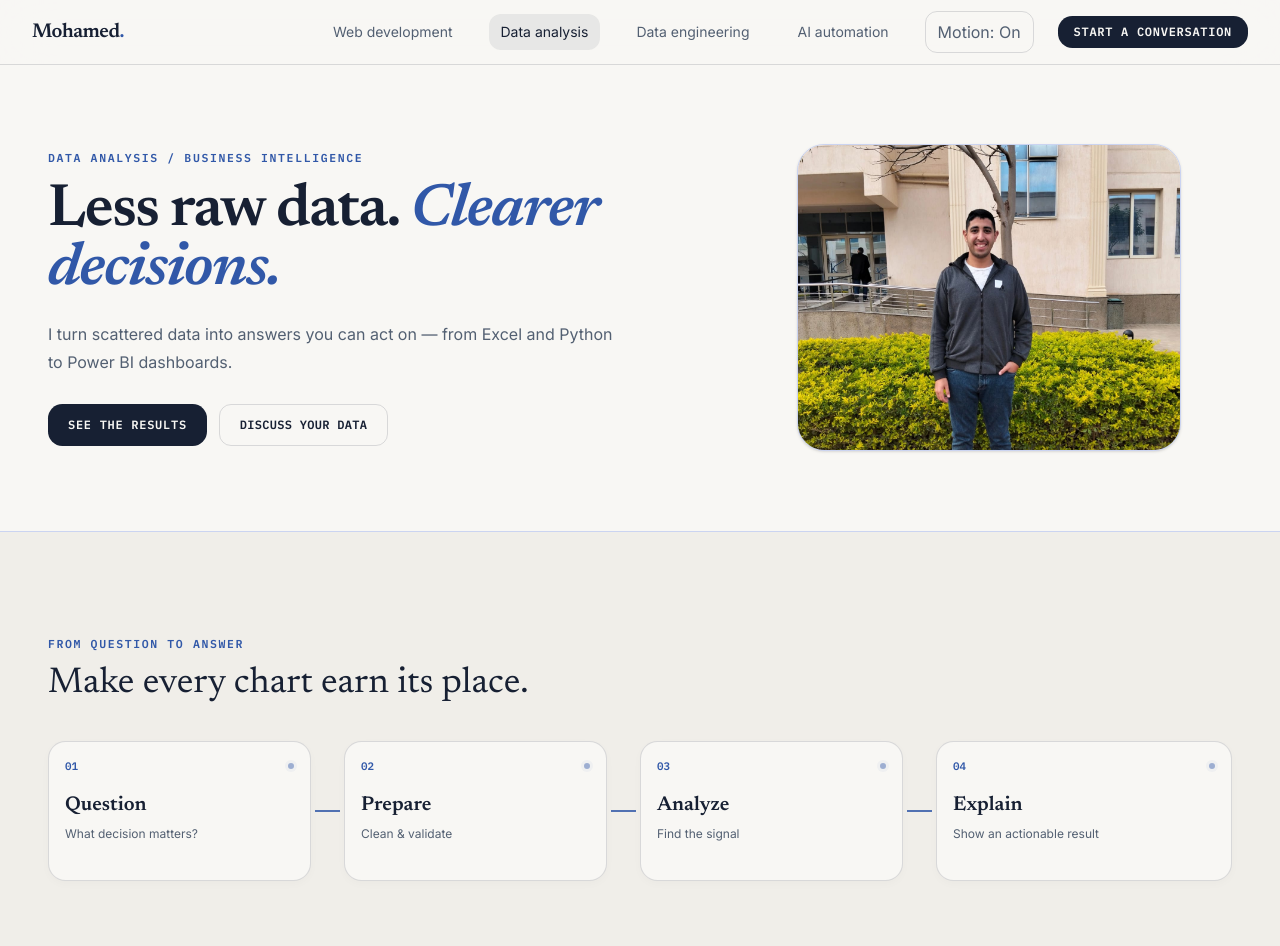
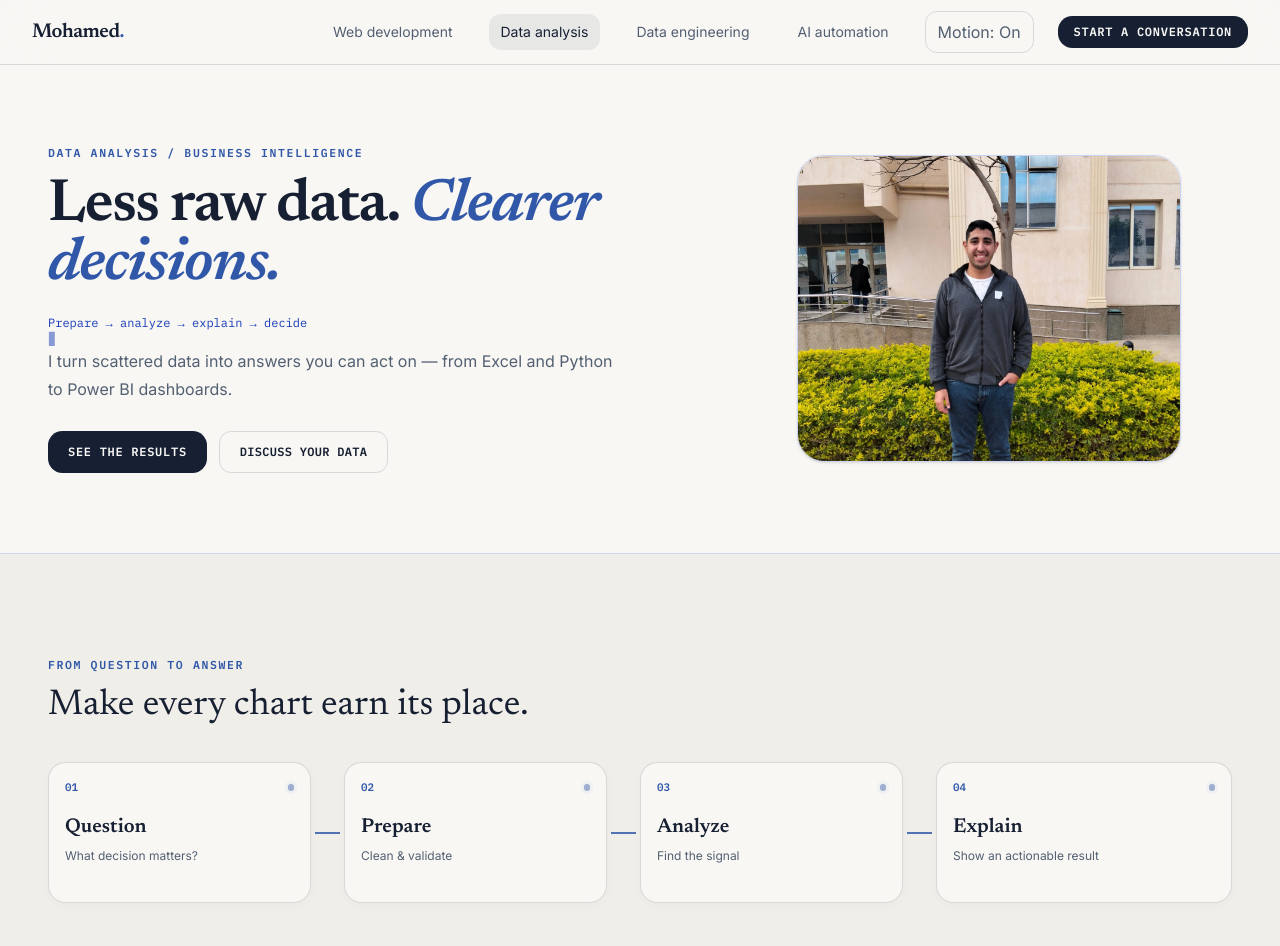
Before and after one commit to mohamed2nabil/my-portfolio-hub, a Next.js app: page /data-analysis in a window 1280 px wide. Shown: the top 946 px of the page. Built offline with nearby package versions, Linux system fonts and the light colour scheme.

Commit message:
feat: give data-analysis its own concise 50ms typed hero accent

```diff
--- a/src/app/data-analysis/page.jsx
+++ b/src/app/data-analysis/page.jsx
@@ -3,6 +3,7 @@ import Link from "next/link";
 import { ArrowUpRight, Code2, Database, ChartNoAxesCombined } from "lucide-react";
 import FlowDiagram from "@/components/FlowDiagram";
 import ScrollReveal from "@/components/ScrollReveal";
+import Typewriter from "@/components/Typewriter";
 import { getPublishedProjects } from "@/lib/projects";
 import { getProfile, getSkills } from "@/lib/content";
 
@@ -29,7 +30,8 @@ export default async function DataAnalysisPage() {
         <div>
           <p className="eyebrow text-ink-blue">Data analysis / business intelligence</p>
           <h1 className="mt-4 font-serif text-5xl font-semibold leading-[.98] tracking-tight sm:text-6xl">Less raw data. <em className="text-ink-blue">Clearer decisions.</em></h1>
-          <p className="mt-5 max-w-xl leading-7 text-secondary-ink">I turn scattered data into answers you can act on — from Excel and Python to Power BI dashboards.</p>
+          <p className="mt-5 font-mono text-xs text-blue-800"><Typewriter text="Prepare → analyze → explain → decide" speed={50} loop={false}/></p>
+          <p className="mt-4 max-w-xl leading-7 text-secondary-ink">I turn scattered data into answers you can act on — from Excel and Python to Power BI dashboards.</p>
           <div className="mt-7 flex flex-wrap gap-3">
             <a href="#projects" className="button-primary px-5 py-3 text-xs">See the results</a>
             <Link href="/#contact" className="rounded-xl border border-hairline px-5 py-3 font-mono text-xs font-bold uppercase tracking-wide transition hover:border-blue-600">Discuss your data</Link>
```
